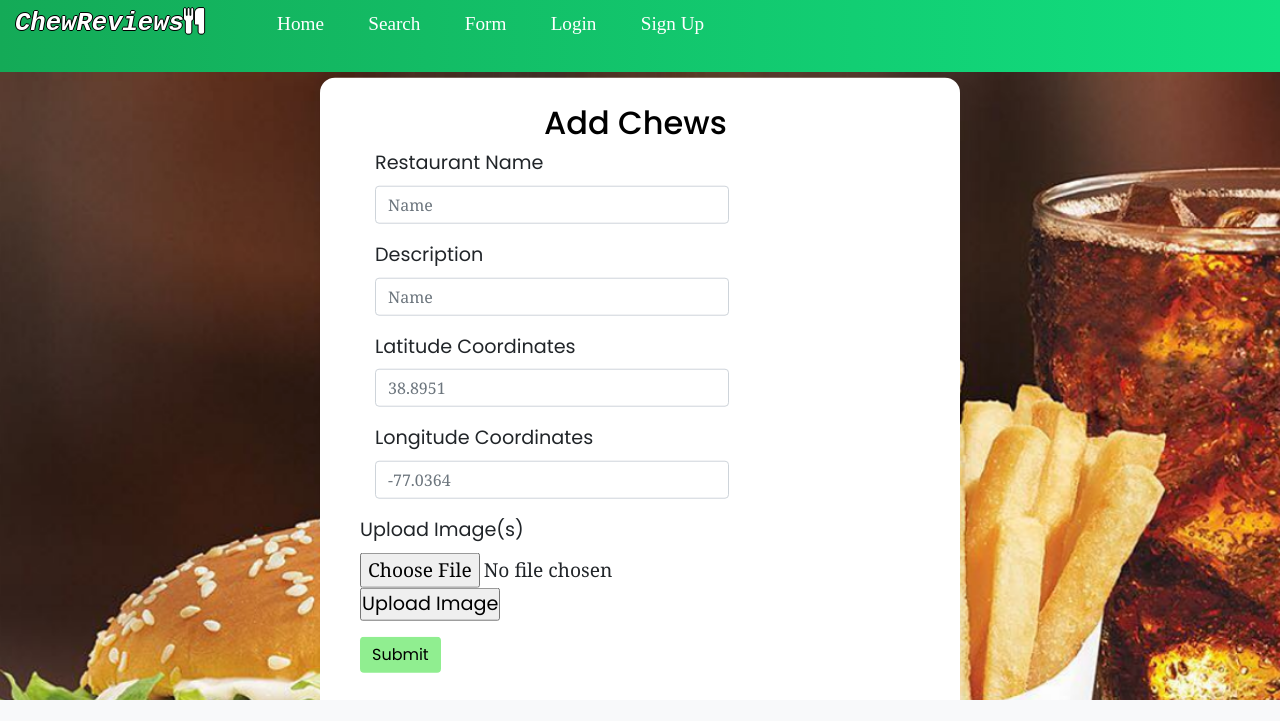
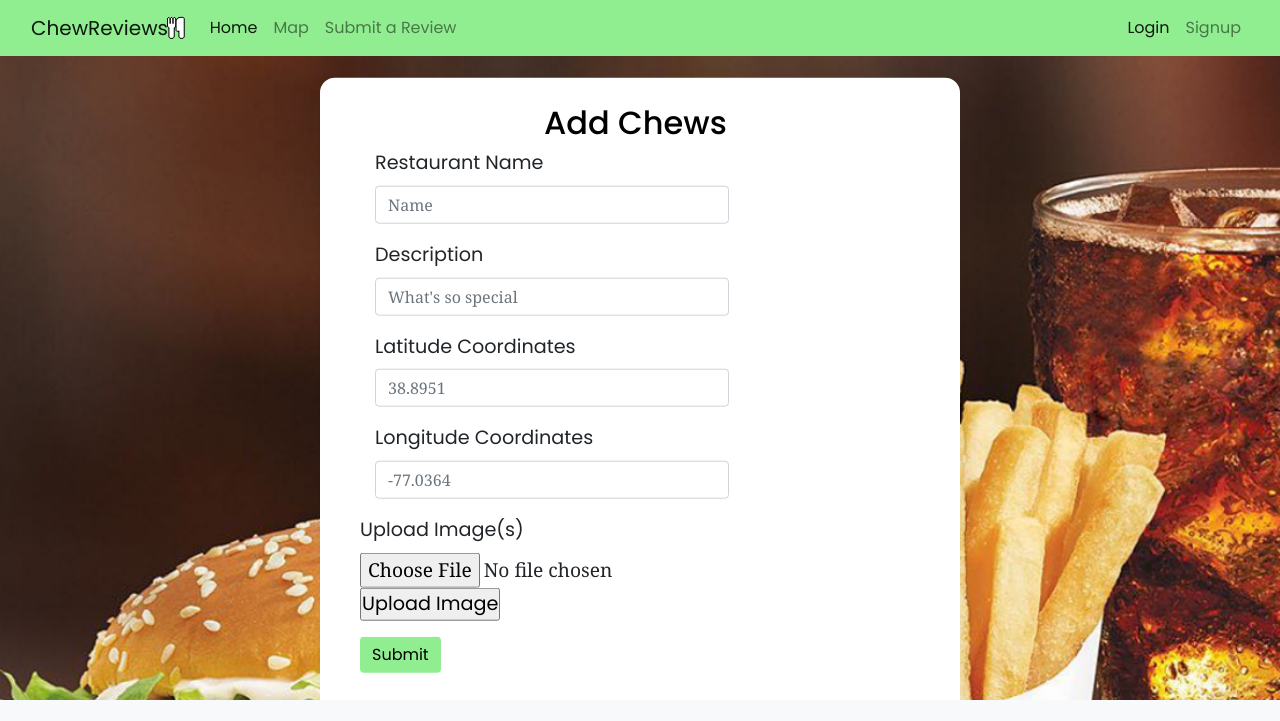
Before and after one commit to MohamedAly8/4WW3, a PHP site: page /submission.html in a window 1280 px wide. Shown: the top 721 px of the page. Run offline with PHP 8.4, Linux system fonts and the light colour scheme.

Commit message:
Added navbar to all pages, fixed href's

```diff
--- a/index.html
+++ b/index.html
@@ -25,7 +25,7 @@
       <!-- This class makes container span full width of viewport -->
         <div class="container-fluid">
           <!-- Navbar-brand is the "website name" which is on the left side of the navbar, added style to customize vanilla brand -->
-          <a class="navbar-brand" href="#">ChewReviews<i style="margin-right: 2px;" class="fa fa-cutlery"
+          <a class="navbar-brand" href="index.html">ChewReviews<i style="margin-right: 2px;" class="fa fa-cutlery"
             aria-hidden="true"></i></a>
             <!-- Button for when the navbar is collapsible when at a certain screen width -->
           <button class="navbar-toggler" type="button" data-bs-toggle="collapse" data-bs-target="#navbarNavAltMarkup" aria-controls="navbarNavAltMarkup" aria-expanded="false" aria-label="Toggle navigation">
--- a/login.html
+++ b/login.html
@@ -54,6 +54,7 @@
     <div class="center">
         <!-- Header for login box -->
         <h1>Login</h1>
+        <p>Welcome back</p>
         <!-- HTTP post transaction of form-data -->
         <form method="post">
 
--- a/resources/css/submission.css
+++ b/resources/css/submission.css
@@ -15,6 +15,7 @@ body{
   .center{
     padding-top: 70px;
     padding-bottom: 50px;
+
     z-index: 0;
     position: absolute;
     top: 50%;
--- a/submission.html
+++ b/submission.html
@@ -15,39 +15,34 @@
 </head>
 <body>
 
-            <!-- Navigation Bar -->
-            <header class="header">
-              <div class="container">
-                <div class="row align-items-center justify-content-between">
-                  <div class="logo">
-                    <a class="navbar-brand" href="index.html">ChewReviews<i style="margin-right: 2px;" class="fa fa-cutlery"
-                        aria-hidden="true"></i></a>
-
-                  <input type="checkbox" id="nav-check">
-                  <label for="nav-check" class="nav-toggler">
-                    <span></span>
-                  </label>
-
-                  <nav class="nav">
-
-                    <ul>
-
-                      <li><a div id = "labels" href="index.html">Home</a></li>
-                      <li><a div id = "labels" href="index.html">Search</a></li>
-                      <li><a div id = "labels" href="submission.html">Form</a></li>
-                      <li><a div id = "login" href="login.html">Login</a></li>
-                      <li><a div id = "login" href="index.html">Sign Up</a></li>
-
-                    </ul>
-
-
-
-
-
-                  </nav>
-                </div>
-              </div>
-            </header>
+<!-- Bootstrap navbar, added style to change color -->
+<nav class="navbar navbar-expand-lg navbar-light" style="background-color: lightgreen;">
+  <!-- This class makes container span full width of viewport -->
+    <div class="container-fluid">
+      <!-- Navbar-brand is the "website name" which is on the left side of the navbar, added style to customize vanilla brand -->
+      <a class="navbar-brand" href="index.html">ChewReviews<i style="margin-right: 2px;" class="fa fa-cutlery"
+        aria-hidden="true"></i></a>
+        <!-- Button for when the navbar is collapsible when at a certain screen width -->
+      <button class="navbar-toggler" type="button" data-bs-toggle="collapse" data-bs-target="#navbarNavAltMarkup" aria-controls="navbarNavAltMarkup" aria-expanded="false" aria-label="Toggle navigation">
+        <span class="navbar-toggler-icon"></span>
+      </button>
+      <!-- navbar-collapse allows the navbar to collapse when it reaches a certain minimal width -->
+      <div class="collapse navbar-collapse" id="navbarNavAltMarkup">
+         <!-- Contains the menu items of the navbar -->
+        <div class="navbar-nav">
+          <!-- Active makes the menu item always highlighted to add contrast with other buttons -->
+          <a class="nav-link active" aria-current="page" href="index.html">Home</a>
+          <a class="nav-link" href="results_sample.html">Map</a>
+          <a class="nav-link" href="submission.html">Submit a Review</a>
+        </div>
+        <!-- ml-auto moves the items to the right of the navbar -->
+        <div class="navbar-nav  ml-auto">
+            <a class="nav-link active" aria-current="page" href="login.html">Login</a>
+            <a class="nav-link" href="signup.html">Signup</a>
+          </div>
+      </div>
+    </div>
+  </nav>
 
 
 
@@ -65,7 +60,7 @@
                 <div class="form-row col-md-10">
                   <div class="form-group col-md-10">
                     <label for="inputEmail4">Description</label>
-                    <input type="text" class="form-control" id="inputEmail4" placeholder="Name">
+                    <input type="text" class="form-control" id="inputEmail4" placeholder="What's so special">
                   </div>
                 </div>
 
```
Also changed, not shown: resources/css/login.css (+7 -2 lines), results_sample.html (+28 -33 lines).
